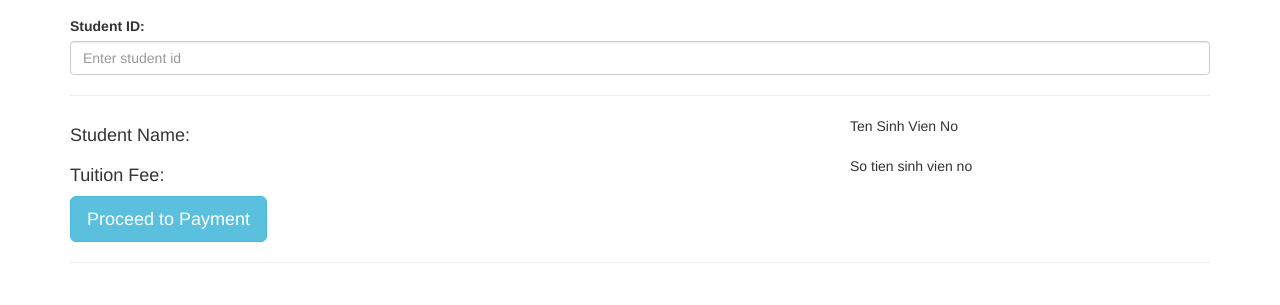
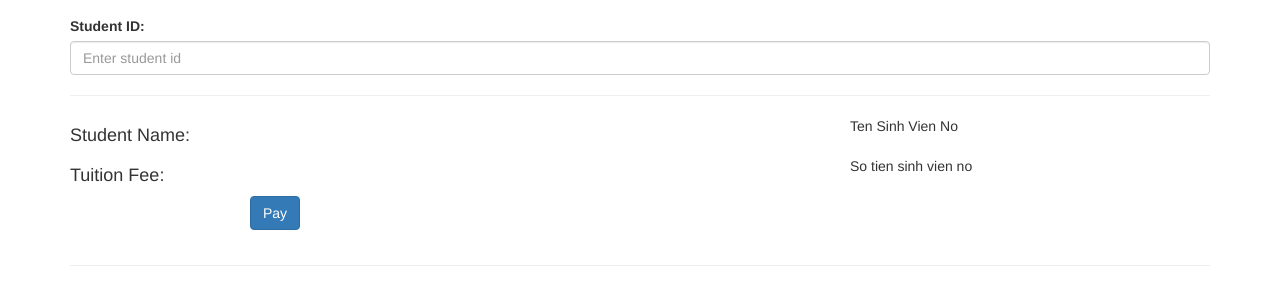
Before and after one commit to longvqp/SOA-Payment-Service, a Flask app: page /tuition in a window 1280 px wide. Shown: the part 297-602 px from the top of the page. Run offline with Flask 3, Linux system fonts and the light colour scheme; the visitor is signed in with stand-in values (Sample User, id 1); some libraries are stand-ins or nearby versions.

Commit message:
Issue with SubmitForm in View

```diff
--- a/app/main/forms.py
+++ b/app/main/forms.py
@@ -3,9 +3,14 @@ from wtforms.validators import DataRequired, Length, Email, Regexp, NumberRange
 from wtforms import StringField, IntegerField, SubmitField
 
 
-class retrieve_info(FlaskForm):
-     mssv = StringField('Student ID:', validators=[DataRequired(), Length(1,8)])
-     check = SubmitField()
+class submitForm(FlaskForm):
+     masv_pay = StringField('Student ID:', validators=[DataRequired(), Length(1,8)])
+     emaisv_pay = StringField('Email: ', validators=[DataRequired()])
+     masv_dept = StringField('Student ID:', validators=[DataRequired(), Length(1,8)])
+     emaisv_dept = StringField('Email: ', validators=[DataRequired()])
+     sodu = IntegerField('Fee: ', validators=[NumberRange(min=0)])
+     sotien = IntegerField('Fee: ', validators=[NumberRange(min=0)])
+     submit = SubmitField(label=('Pay'))
 
 class purchase_form(FlaskForm):
      mssv = StringField('Student ID:', validators=[DataRequired(), Length(1,8)])
--- a/app/main/views.py
+++ b/app/main/views.py
@@ -1,6 +1,6 @@
 from flask import render_template,flash,jsonify
 from . import main
-from .forms import retrieve_info, purchase_form,UpdateBallanceForm, hocphi_form
+from .forms import submitForm, purchase_form,UpdateBallanceForm, hocphi_form
 from flask_login import login_user, logout_user, login_required, current_user
 from random import randint
 from .. import db
@@ -14,15 +14,25 @@ def index():
 
 @main.route('/tuition', methods=['GET','POST'])
 def tuition():
-    form = retrieve_info()
-    if form.validate_on_submit():
-        hocphi = HocPhi.query.filter_by(masv=form.mssv.data).first()
-        sinhvien = User.query.filter_by(masv=form.mssv.data).first()
-        if(hocphi):
-            return render_template('tuition.html',form=form,hocphi=hocphi,sinhvien=sinhvien)
-        else:
-            flash('No student found')
-    return render_template('tuition.html',form=form)
+    info_form = submitForm()
+    info_form.masv_pay = current_user.masv
+    info_form.emaisv_pay = current_user.email
+    info_form.masv_dept = None
+    info_form.emaisv_dept = None
+    info_form.sodu = current_user.sodu
+    info_form.sotien = None
+    if info_form.validate_on_submit():
+        print('sdfsdfsdfsdfsdfsdf')
+        return redirect(url_for('/payment'))
+    return render_template('tuition.html', info_form=info_form)
+
+@main.route('/payment/<id>', methods=['GET','POST'])
+def payment(id):
+    print(id)
+    student_indept = User.query.filter_by(masv=id).first()
+    fee = HocPhi.query.filter_by(masv=id).first()
+    return render_template('payment.html',student_indept=student_indept,fee=fee)
+
 
 @main.route('/tuition/<mssv>')
 @login_required
@@ -38,12 +48,6 @@ def fee(mssv):
 
     return jsonify({ 'name' : user.username, 'hocphi' : sotien , 'id' : idd})
 
-@main.route('/payment/<id>', methods=['GET','POST'])
-def payment(id):
-    print(id)
-    student_indept = User.query.filter_by(masv=id).first()
-    fee = HocPhi.query.filter_by(masv=id).first()
-    return render_template('payment.html',student_indept=student_indept,fee=fee)
 
 @main.route('/info', methods=['GET','POST'])
 def info():
--- a/app/templates/tuition.html
+++ b/app/templates/tuition.html
@@ -63,11 +63,17 @@ My Flask App Payment
 
 
 
+          <form method="POST" action="/">
 
-
-          <a href="#"> <button type="button" class="btn btn-info btn-lg">Proceed to
-              Payment</button></a>
-
+          <!-- <button type="submit" class="btn btn-info btn-lg">Proceed to
+              Payment</button> -->
+              <div class="form-group col-md-6">
+                {{ info_form.csrf_token() }}
+            </div>
+              <div class="form-group">
+                {{ info_form.submit(class="btn btn-primary")}}
+            </div>
+            </form>
         </div>
       </div>
     </div>
```
